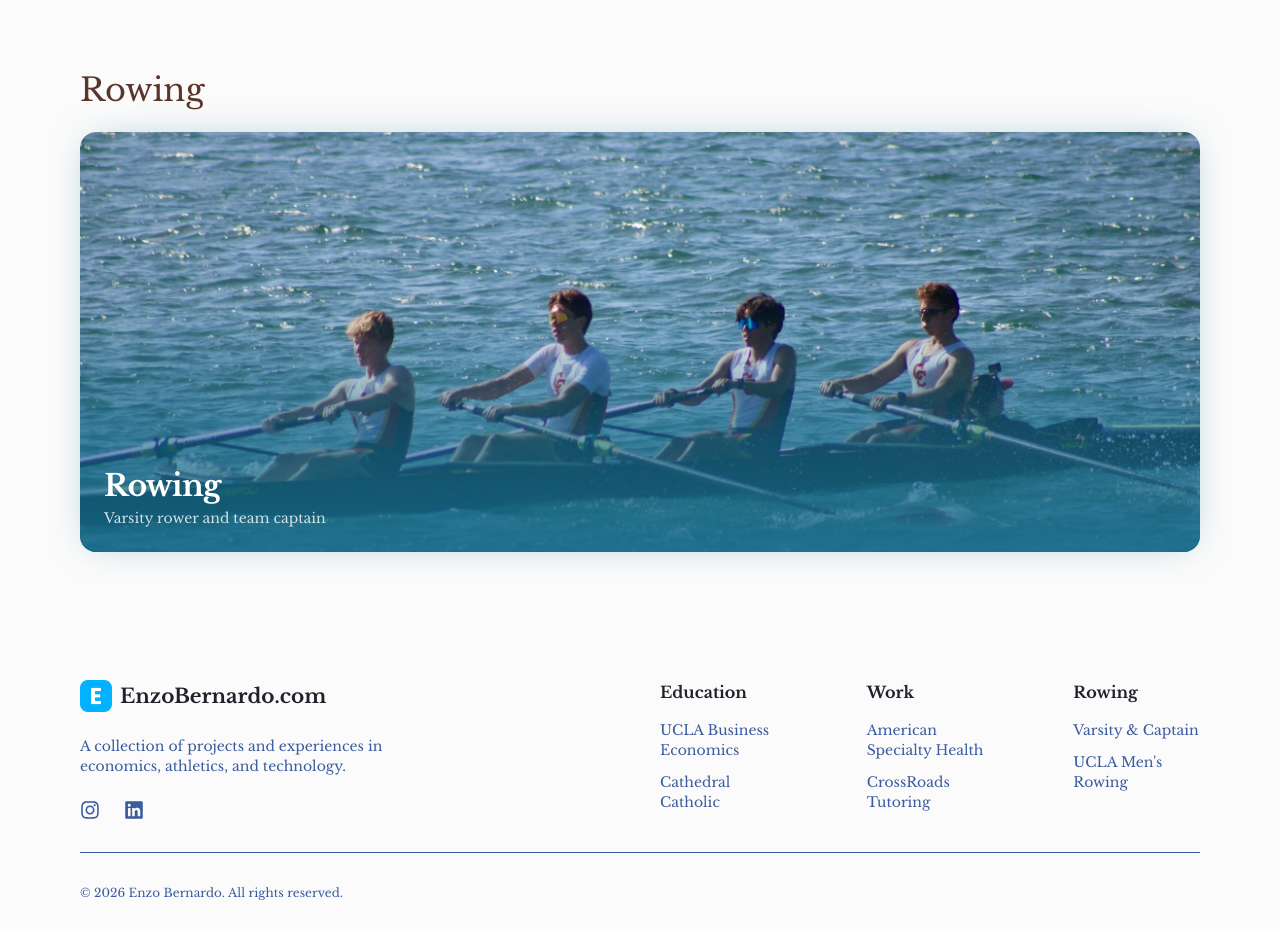
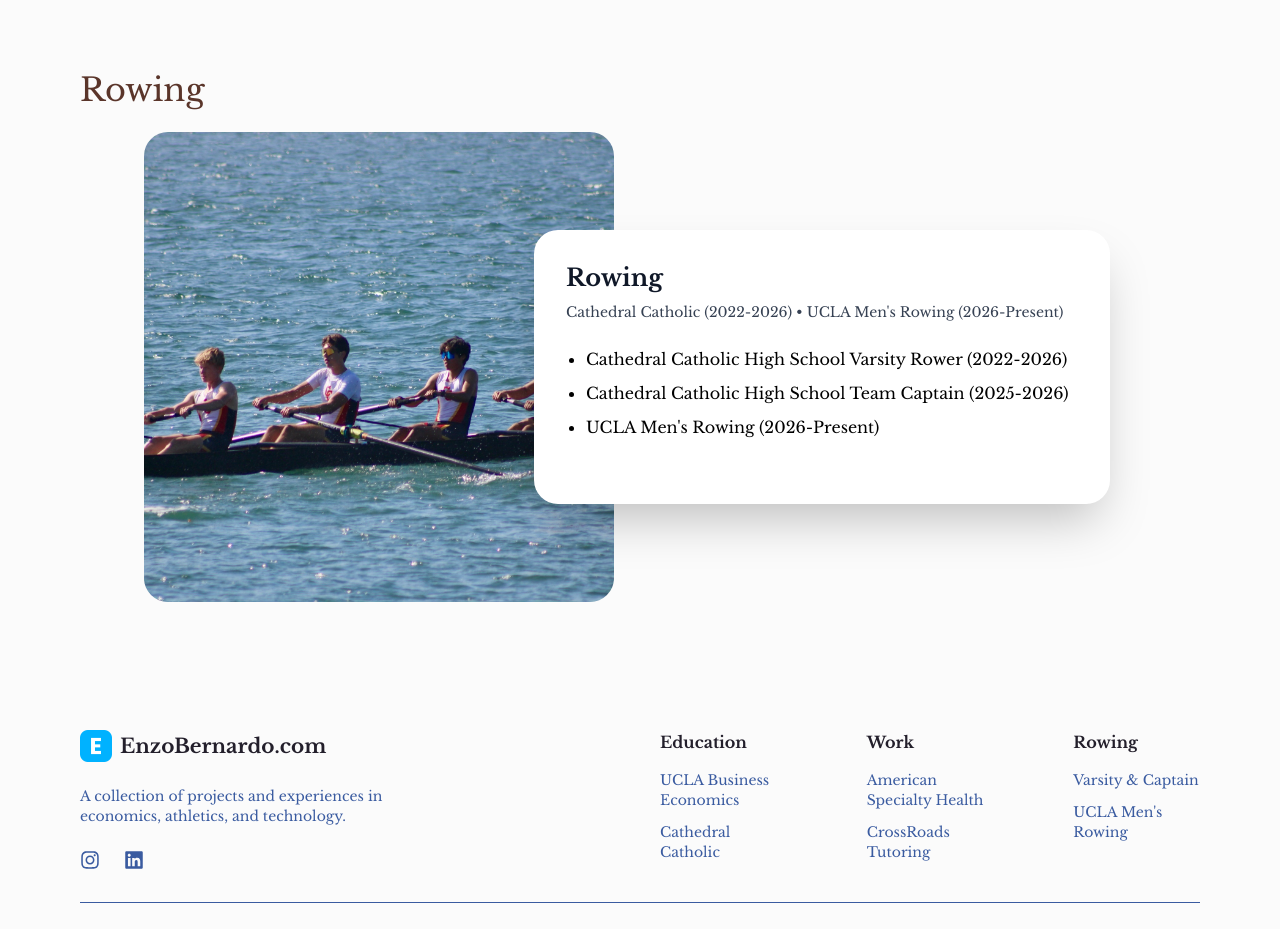
Before and after one commit to enzojbernardo/Portfolio, a React (Vite) app: page / in a window 1280 px wide. Shown: the part 1960-2889 px from the top of the page. Built offline with nearby package versions, Linux system fonts and the light colour scheme.

Commit message:
Changes to rowing section

```diff
--- a/src/components/RowingSection.tsx
+++ b/src/components/RowingSection.tsx
@@ -1,10 +1,4 @@
-import { DestinationCard } from '@/components/ui/card-21'
-
-const rowingDetails = [
-  'Cathedral Catholic High School Varsity Rower (2022-2026)',
-  'Cathedral Catholic High School Team Captain (2025-2026)',
-  'UCLA Men\'s Rowing (2026-Present)',
-]
+import { ProfileCard } from '@/components/ui/profile-card'
 
 function RowingSection() {
   return (
@@ -12,20 +6,17 @@ function RowingSection() {
       <div className="section-heading">
         <h2>Rowing</h2>
       </div>
-      <div className="grid gap-5 md:grid-cols-1">
-        <div className="h-[420px]">
-          <DestinationCard
-            imageUrl="/Rowing.jpeg"
-            location="Rowing"
-            flag=""
-            stats="Varsity rower and team captain"
-            href="https://www.usrowing.org/"
-            themeColor="196 72% 32%"
-            hoverDetailsTitle="Experience"
-            hoverDetails={rowingDetails}
-          />
-        </div>
-      </div>
+      <ProfileCard
+        name="Rowing"
+        title="Cathedral Catholic (2022-2026) • UCLA Men's Rowing (2026-Present)"
+        bulletPoints={[
+          'Cathedral Catholic High School Varsity Rower (2022-2026)',
+          'Cathedral Catholic High School Team Captain (2025-2026)',
+          "UCLA Men's Rowing (2026-Present)",
+        ]}
+        imageUrl="/Rowing.jpeg"
+        showSocials={false}
+      />
     </article>
   )
 }
--- /dev/null
+++ b/src/components/ui/profile-card.tsx
@@ -0,0 +1,146 @@
+import { motion } from 'motion/react'
+import { Globe, Link2, Mail, Play } from 'lucide-react'
+
+import { cn } from '@/lib/utils'
+
+export interface ProfileCardProps {
+  name?: string
+  title?: string
+  description?: string
+  bulletPoints?: string[]
+  imageUrl?: string
+  githubUrl?: string
+  twitterUrl?: string
+  youtubeUrl?: string
+  linkedinUrl?: string
+  showSocials?: boolean
+  className?: string
+}
+
+export function ProfileCard(props: ProfileCardProps) {
+  const {
+    name = 'Michael Chen',
+    title = 'Senior Software Engineer, Cloud Infrastructure',
+    description =
+      'Michael Chen is a seasoned software engineer at TechFlow Solutions with over 8 years of experience building scalable cloud infrastructure and microservices. He specializes in DevOps automation and leads the platform engineering team that serves millions of users daily.',
+    bulletPoints,
+    imageUrl =
+      'https://plus.unsplash.com/premium_photo-1689977807477-a579eda91fa2?q=80&w=600&auto=format&fit=crop&ixlib=rb-4.1.0&ixid=M3wxMjA3fDB8MHxwaG90by1wYWdlfHx8fGVufDB8fHx8fA%3D%3D',
+    githubUrl = '#',
+    twitterUrl = '#',
+    youtubeUrl = '#',
+    linkedinUrl = '#',
+    showSocials = true,
+    className,
+  } = props
+
+  const socialIcons = [
+    { icon: Globe, url: githubUrl, label: 'Website' },
+    { icon: Mail, url: twitterUrl, label: 'Updates' },
+    { icon: Play, url: youtubeUrl, label: 'Video' },
+    { icon: Link2, url: linkedinUrl, label: 'LinkedIn' },
+  ]
+
+  return (
+    <div className={cn('mx-auto w-full max-w-5xl px-4', className)}>
+      <div className="relative hidden items-center md:flex">
+        <div className="flex h-[470px] w-[470px] flex-shrink-0 items-center justify-center overflow-hidden rounded-3xl bg-gray-200 dark:bg-gray-700">
+          <img
+            src={imageUrl}
+            alt={name}
+            className="h-full w-full object-cover"
+            draggable={false}
+            loading="eager"
+          />
+        </div>
+
+        <motion.div
+          initial={{ opacity: 0, x: 20 }}
+          animate={{ opacity: 1, x: 0 }}
+          transition={{ duration: 0.5, ease: 'easeOut' }}
+          className="z-10 ml-[-80px] max-w-xl flex-1 rounded-3xl bg-white p-8 shadow-2xl"
+        >
+          <div className="mb-6">
+            <h2 className="mb-2 text-2xl font-bold text-gray-900">{name}</h2>
+            <p className="text-sm font-medium text-gray-700">{title}</p>
+          </div>
+
+          {bulletPoints && bulletPoints.length > 0 ? (
+            <ul className="mb-8 list-disc space-y-2 pl-5 text-base leading-relaxed text-black">
+              {bulletPoints.map((point) => (
+                <li key={point}>{point}</li>
+              ))}
+            </ul>
+          ) : (
+            <p className="mb-8 text-base leading-relaxed text-black">{description}</p>
+          )}
+
+          {showSocials ? (
+            <div className="flex space-x-4">
+              {socialIcons.map(({ icon: Icon, url, label }) => (
+                <a
+                  key={label}
+                  href={url}
+                  target="_blank"
+                  rel="noopener noreferrer"
+                  className="flex h-12 w-12 items-center justify-center rounded-full bg-gray-900 transition-colors hover:scale-105 hover:bg-gray-800"
+                  aria-label={label}
+                >
+                  <Icon className="h-5 w-5 text-white" />
+                </a>
+              ))}
+            </div>
+          ) : null}
+        </motion.div>
+      </div>
+
+      <motion.div
+        initial={{ opacity: 0, y: 20 }}
+        animate={{ opacity: 1, y: 0 }}
+        transition={{ duration: 0.5, ease: 'easeOut' }}
+        className="mx-auto max-w-sm bg-transparent text-center md:hidden"
+      >
+        <div className="mb-6 flex aspect-square w-full items-center justify-center overflow-hidden rounded-3xl bg-gray-200 dark:bg-gray-700">
+          <img
+            src={imageUrl}
+            alt={name}
+            className="h-full w-full object-cover"
+            draggable={false}
+            loading="eager"
+          />
+        </div>
+
+        <div className="px-4">
+          <h2 className="mb-2 text-xl font-bold text-gray-900">{name}</h2>
+          <p className="mb-4 text-sm font-medium text-gray-600">{title}</p>
+          {bulletPoints && bulletPoints.length > 0 ? (
+            <ul className="mb-6 list-disc space-y-1.5 pl-5 text-left text-sm leading-relaxed text-black">
+              {bulletPoints.map((point) => (
+                <li key={`mobile-${point}`}>{point}</li>
+              ))}
+            </ul>
+          ) : (
+            <p className="mb-6 text-sm leading-relaxed text-black">{description}</p>
+          )}
+
+          {showSocials ? (
+            <div className="flex justify-center space-x-4">
+              {socialIcons.map(({ icon: Icon, url, label }) => (
+                <a
+                  key={label}
+                  href={url}
+                  target="_blank"
+                  rel="noopener noreferrer"
+                  className="flex h-12 w-12 items-center justify-center rounded-full bg-gray-900 transition-colors hover:bg-gray-800"
+                  aria-label={label}
+                >
+                  <Icon className="h-5 w-5 text-white" />
+                </a>
+              ))}
+            </div>
+          ) : null}
+        </div>
+      </motion.div>
+    </div>
+  )
+}
```
